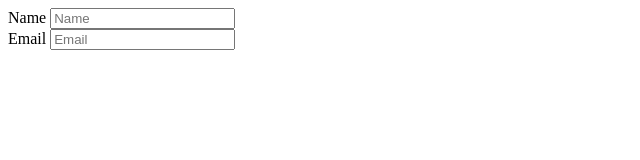
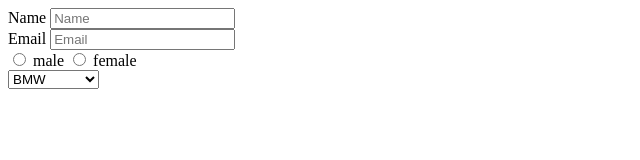
Before and after one commit to acciojob/signup-form-car-notneerajsah, a website: page main.html in a window 1280 px wide. Shown: the whole page, without its empty margins (0-640 px from the left). Drawn offline with Linux system fonts and the light colour scheme.

Commit message:
created a submission

```diff
--- a/main.html
+++ b/main.html
@@ -16,7 +16,20 @@
 	<input type="email" placeholder="Email" id="email" required>
 
 	<!-- gender section u need to complete later  -->
+	<br>
 
+	<input type="radio" id="gender_m" name="gender" required>
+	<label for="gender_m">male</label>
+	<input type="radio" id="gender_f" name="gender" required>
+
+	<label for="gender_f">female</label>
+	<br>
+	<select id="cars"  name="cars" placeholder="--Please choose an option--" required>
+		<option value="BMW">BMW</option>
+		<option value="Land Rover">Land Rover</option>
+		<option value="Benz">Benz</option>
+		<option value="Ferrari">Ferrari</option>
+	</select>
     <script type="text/javascript" src="./script.js">
 </script>
 
```
